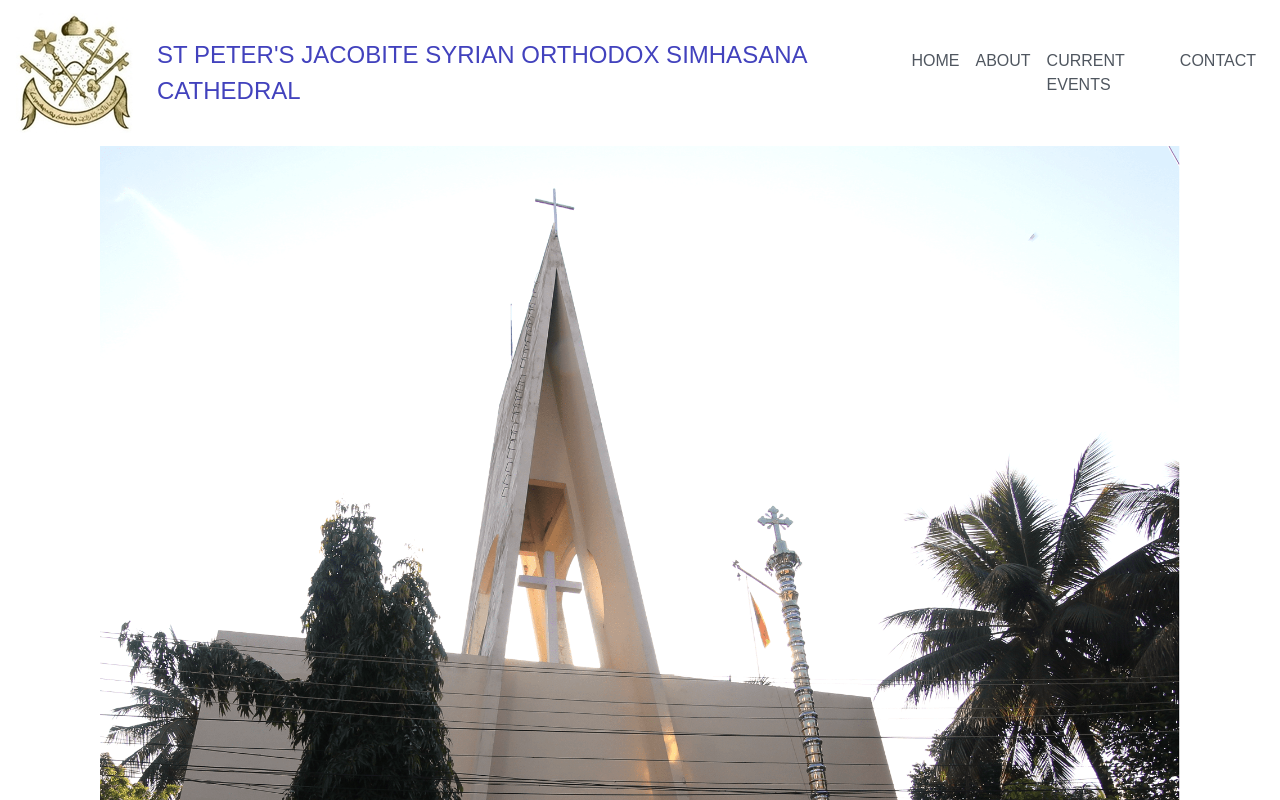
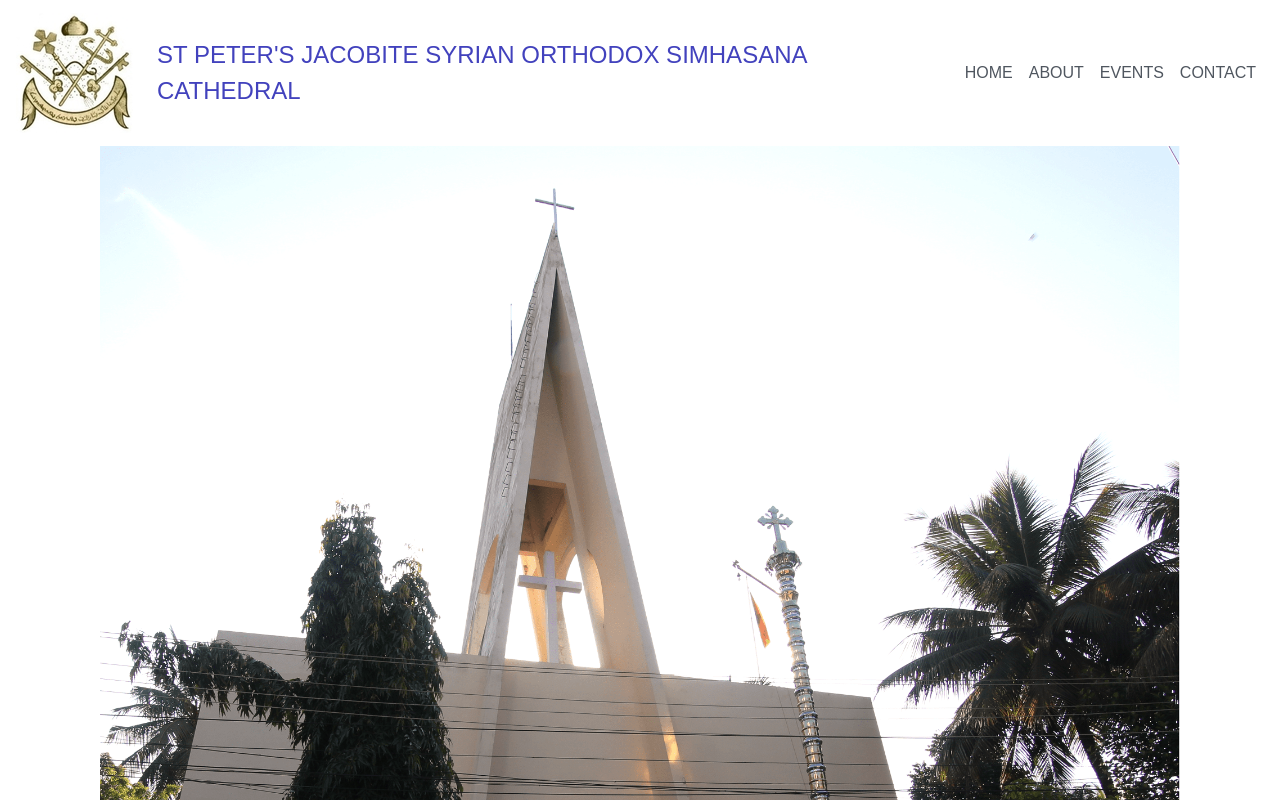
Before and after one commit to jijojames18/stpeterstvm.org, a React (Create React App) app: page / in a window 1280 px wide. Shown: the top 800 px of the page. Built offline with nearby package versions, Linux system fonts and the light colour scheme.

Commit message:
Add events page

```diff
--- a/src/components/Header/Header.jsx
+++ b/src/components/Header/Header.jsx
@@ -29,7 +29,7 @@ export default function Header() {
         <Nav>
           <Nav.Link href="/">Home</Nav.Link>
           <Nav.Link href="/about">About</Nav.Link>
-          <Nav.Link href="/events">Current Events</Nav.Link>
+          <Nav.Link href="/events">Events</Nav.Link>
           <Nav.Link href="/contact">Contact</Nav.Link>
         </Nav>
       </Navbar.Collapse>
```
